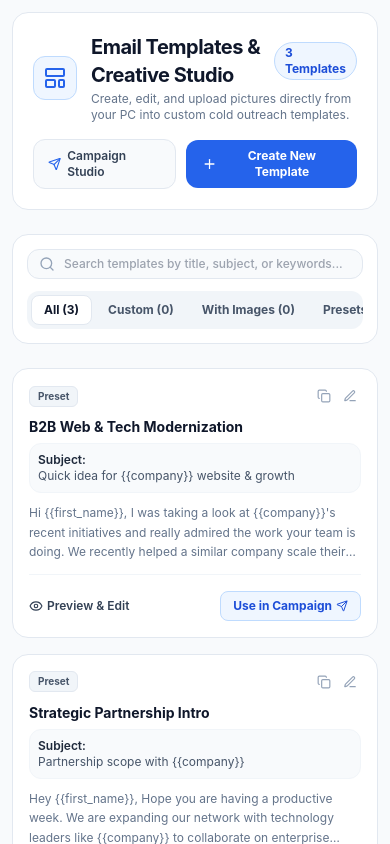
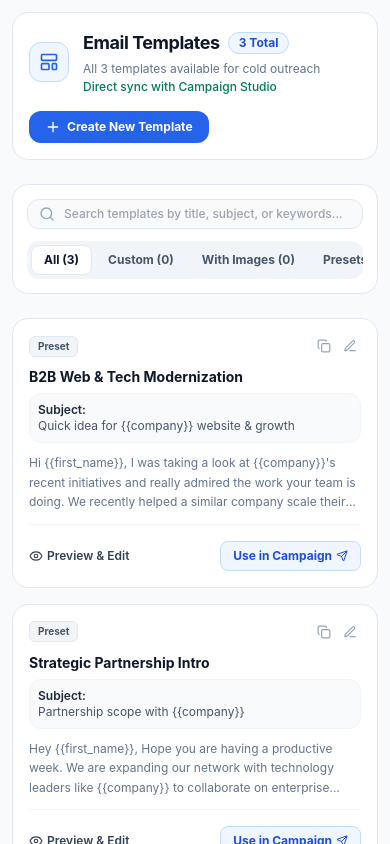
Before and after one commit to zeeshan99996/EMAIL-TRACKER-, a Next.js app: page /dashboard/templates in a window 390 px wide. Shown: the top 844 px of the page. Built offline with nearby package versions, Linux system fonts and the light colour scheme.

Commit message:
feat(templates): remove Campaign Studio button and static text, make header dynamic and responsive

```diff
--- a/app/dashboard/templates/page.tsx
+++ b/app/dashboard/templates/page.tsx
@@ -293,37 +293,50 @@ export default function TemplatesPage() {
   return (
     <div className="space-y-6 max-w-7xl mx-auto pb-12">
       {/* ========================================================= */}
-      {/* HEADER SECTION (LIGHT THEME)                             */}
+      {/* HEADER SECTION - DYNAMIC & RESPONSIVE                    */}
       {/* ========================================================= */}
-      <div className="flex flex-col sm:flex-row sm:items-center justify-between gap-4 bg-white border border-slate-200 rounded-2xl p-5 sm:p-6 shadow-xs">
+      <div className="flex flex-col sm:flex-row sm:items-center justify-between gap-4 bg-white border border-slate-200 rounded-2xl p-4 sm:p-5 md:p-6 shadow-xs">
         <div className="flex items-center gap-3.5">
-          <div className="w-11 h-11 rounded-xl bg-blue-50 border border-blue-200 text-blue-600 flex items-center justify-center shrink-0 shadow-2xs">
-            <LayoutTemplate className="w-6 h-6" />
+          <div className="w-10 h-10 sm:w-11 sm:h-11 rounded-xl bg-blue-50 border border-blue-200 text-blue-600 flex items-center justify-center shrink-0 shadow-2xs">
+            <LayoutTemplate className="w-5 h-5 sm:w-6 sm:h-6" />
           </div>
           <div>
-            <div className="flex items-center gap-2">
-              <h1 className="text-xl sm:text-2xl font-bold text-slate-900 tracking-tight">
-                Email Templates &amp; Creative Studio
+            <div className="flex flex-wrap items-center gap-2">
+              <h1 className="text-lg sm:text-xl md:text-2xl font-bold text-slate-900 tracking-tight">
+                Email Templates
               </h1>
               <span className="text-xs font-bold text-blue-700 bg-blue-50 px-2.5 py-0.5 rounded-full border border-blue-200">
-                {templates.length} Templates
+                {templates.length} Total
               </span>
+              {templates.filter((t) => t.isCustom).length > 0 && (
+                <span className="text-xs font-semibold text-emerald-700 bg-emerald-50 px-2.5 py-0.5 rounded-full border border-emerald-200">
+                  {templates.filter((t) => t.isCustom).length} Custom
+                </span>
+              )}
+              {templates.filter((t) => t.imageUrl || t.body.includes('<img')).length > 0 && (
+                <span className="text-xs font-semibold text-purple-700 bg-purple-50 px-2.5 py-0.5 rounded-full border border-purple-200 flex items-center gap-1">
+                  <ImageIcon className="w-3 h-3" />
+                  {templates.filter((t) => t.imageUrl || t.body.includes('<img')).length} With Images
+                </span>
+              )}
             </div>
-            <p className="text-xs sm:text-sm text-slate-500 mt-0.5">
-              Create, edit, and upload pictures directly from your PC into custom cold outreach templates.
-            </p>
+
+            {/* Dynamic & Responsive Subtitle */}
+            <div className="flex flex-wrap items-center gap-x-2 gap-y-0.5 text-xs text-slate-500 mt-1">
+              <span>
+                {filteredTemplates.length === templates.length
+                  ? `All ${templates.length} templates available for cold outreach`
+                  : `Showing ${filteredTemplates.length} of ${templates.length} templates`}
+              </span>
+              <span className="text-slate-300 hidden sm:inline">•</span>
+              <span className="text-emerald-700 font-medium">Direct sync with Campaign Studio</span>
+            </div>
           </div>
         </div>
 
-        <div className="flex items-center gap-2.5 shrink-0">
-          <Link
-            href="/dashboard/campaigns"
-            className="px-3.5 py-2 rounded-xl bg-slate-50 hover:bg-slate-100 text-slate-700 text-xs font-semibold border border-slate-200 transition-colors flex items-center gap-1.5"
-          >
-            <Send className="w-3.5 h-3.5 text-blue-600" />
-            <span>Campaign Studio</span>
-          </Link>
+        <div className="flex items-center gap-2 shrink-0 self-start sm:self-center">
           <button
+            type="button"
             onClick={handleOpenCreateModal}
             className="px-4 py-2 rounded-xl bg-blue-600 hover:bg-blue-700 text-white text-xs font-bold transition-all shadow-xs flex items-center gap-1.5 cursor-pointer"
           >
```
